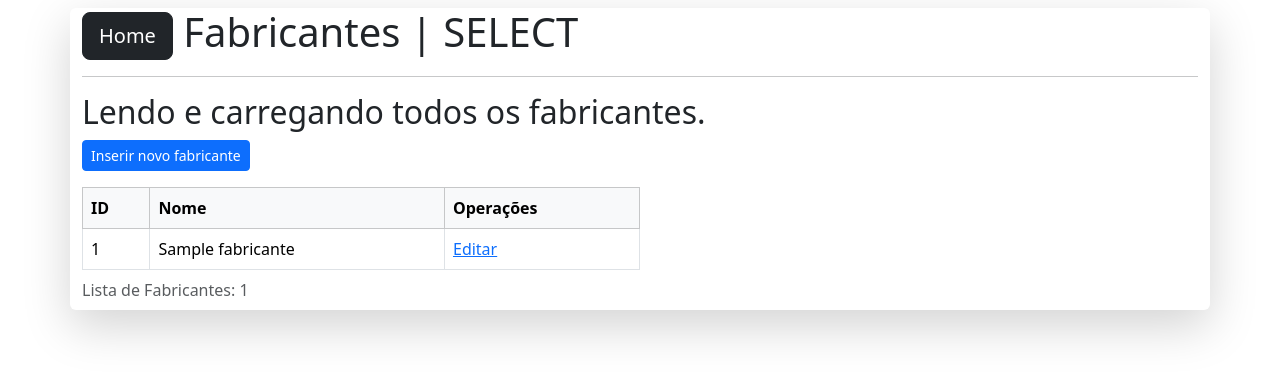
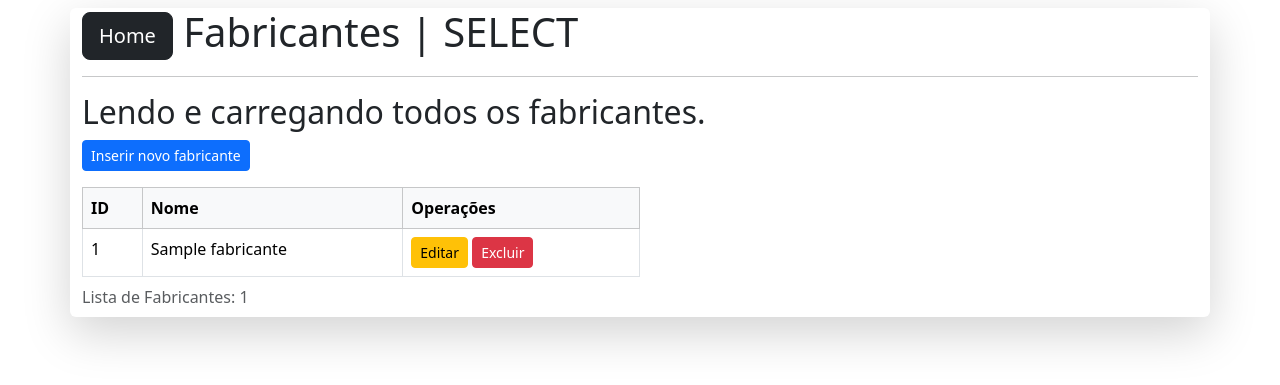
Before and after one commit to mourjulia/exemplo-crud-php-julia, a PHP site: page /fabricantes/visualizar.php in a window 1280 px wide. Shown: the top 385 px of the page. Run offline with PHP 8.4, Linux system fonts and the light colour scheme; tables that the repository leaves empty or names only in its code hold one stand-in row (values such as "Sample post").

Commit message:
Adicionando o botão de excluir

```diff
--- a/fabricantes/excluir.php
+++ b/fabricantes/excluir.php
@@ -15,7 +15,7 @@
         <p> Deseja realmente excluir este fabricante?</p>
 
         <a href="visualizar.php" class="btn btn-secondary">Não</a>
-        <a href="" class="btn btn-danger">Sim</a>
+        <a href="?confirmar-exclusao" class="btn btn-danger">Sim</a>
     </div>
 
 </div>
--- a/fabricantes/visualizar.php
+++ b/fabricantes/visualizar.php
@@ -7,6 +7,8 @@ $listaDeFabricantes = listarFabricantes($conexao);
 
 /* Contando os elementos/registros */
 $quantidade = count($listaDeFabricantes);
+
+
 ?>
 <!DOCTYPE html>
 <html lang="pt-br">
@@ -49,7 +51,8 @@ foreach($listaDeFabricantes as $fabricante) { ?>
                         passamos um parâmetro de URL para a página atualizar.php
                         neste caso, o parâmetro chamado "id" contendo o valor do
                         id do fabricante a ser editado. -->
-                        <a href="atualizar.php?id=<?=$fabricante['id']?>">Editar</a>
+                        <a class="btn btn-warning btn-sm" href="atualizar.php?id=<?=$fabricante['id']?>">Editar</a>
+                        <a class="btn btn-danger btn-sm" href="excluir.php?id=<?=$fabricante['id']?>">Excluir</a>
                     </td>
                 </tr>
 <?php } ?>
--- a/src/funcoes-fabricantes.php
+++ b/src/funcoes-fabricantes.php
@@ -81,4 +81,5 @@ function atualizarFabricante(PDO $conexao, $idFabricante,  $nomeDoFabricante):vo
     }
 }
 
-//
+//DICAS: 1 -> Em visualizar.php , Configurar o link dinâmico para a página excluir.php
+//       2 -> Em excluir.php, pegar o parâmetro de URL id
```
